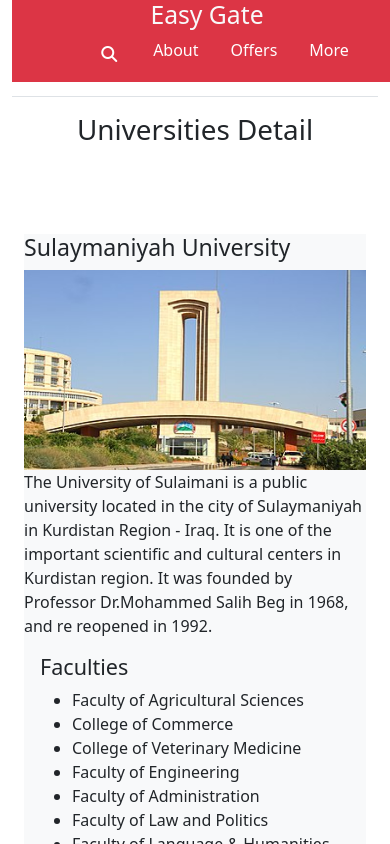
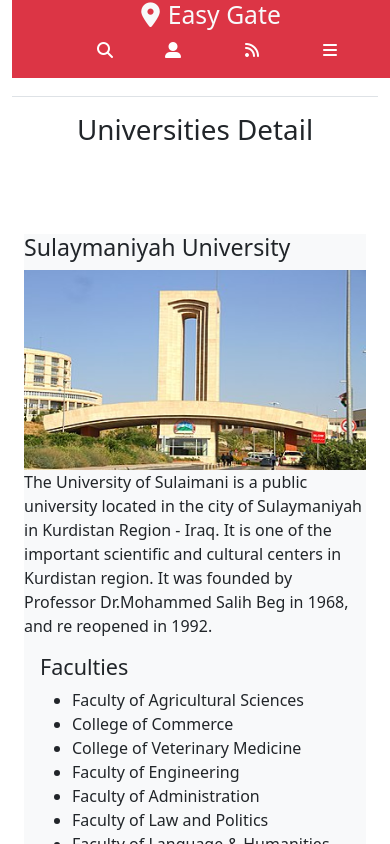
Before and after one commit to arikarim/University-Directory, a website: page index3.htm in a window 390 px wide. Drawn offline with nearby package versions, Linux system fonts and the light colour scheme.

Commit message:
added responsivness to navbar icons

```diff
--- a/index3.htm
+++ b/index3.htm
@@ -16,14 +16,14 @@
                 <header>
                     <nav class="row bg-danger mx-auto position-fixed top-0 py-md-0 d-flex flex-column flex-md-row flex-lg-row justify-content-between">
                         <div class="col-12 text-center text-md-start col-md-4 col-lg-7 text-white">
-                            <h2><a class="text-decoration-none link-light" href="index.html">Easy Gate</a></h2>
+                            <h2><a class="text-decoration-none link-light" href="index.html"><i class="fas fa-map-marker-alt px-2"></i>Easy Gate</a></h2>
                         </div>
                         <div class="col-12 col-md-8 col-lg-5 px-0 ">
                             <ul class="d-flex justify-content-center justify-content-md-end py-md-1 ">
-                                <li class="text-nowrap"><a class=" text-white text-decoration-none link-dark px-3  px-md-3" href="index.html#search"> <i class="fas fa-search px-1 pt-2"></i></a> </li>
-                                <li><a class=" text-white text-decoration-none link-dark px-3 px-md-3" href="index.html#about-us">About</a></li>
-                                <li><a class="text-white text-decoration-none link-dark px-3  px--md-3" href="#">Offers</a></li>
-                                <li><a class="text-white text-decoration-none link-dark px-3  px-md-3" href="#">More</a></li>
+                                <li class="text-nowrap"><a class=" text-white text-decoration-none link-dark px-1  px-md-3 d-flex" href="#search"> <i class="fas fa-search px-3 py-1"></i><span class="span1 d-none d-lg-flex">UNIVERSITY</span></a> </li>
+                                <li><a class=" text-white text-decoration-none link-dark px-3 px-md-3 d-flex" href="#about-us"><i class="fas fa-user-alt px-3 py-1"></i><span class="d-none d-lg-flex">ABOUT</span></a></li>
+                                <li><a class="text-white text-decoration-none link-dark px-3  px--md-3 d-flex" href="#"><i class="fas fa-rss px-3 py-1"></i><span class="d-none d-lg-flex">BLOG</span></a></li>
+                                <li><a class="text-white text-decoration-none link-dark px-3  px-md-3 d-flex" href="#"><i class="fas fa-bars px-3 py-1"></i><span class="d-none d-lg-flex">MORE</span></a></li>
                             </ul>
                         </div>
                     </nav>
```
Also changed, not shown: index.html (+5 -5 lines), index2.htm (+5 -5 lines), index4.htm (+5 -5 lines).
